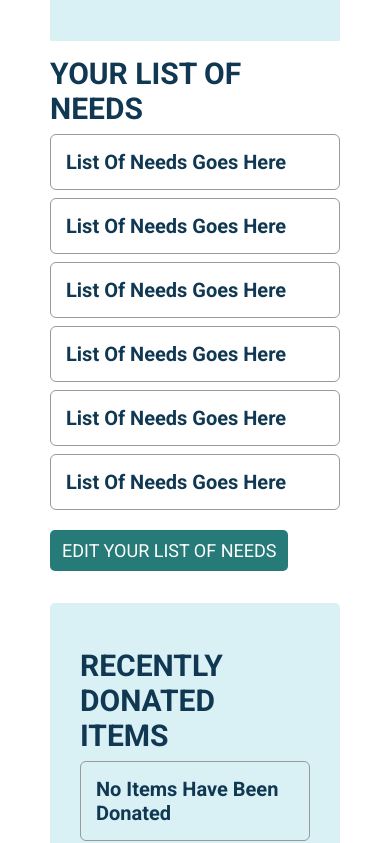
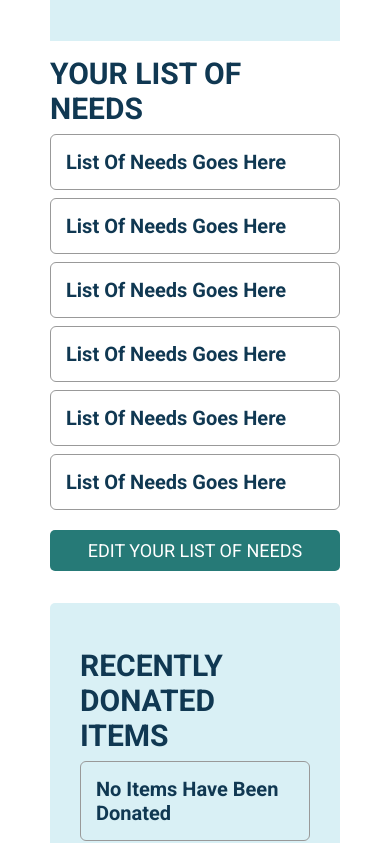
Before and after one commit to miloscomplex/feed-the-need-react, a React (Create React App) app in the folder frontend/: page /feed-the-need/needy in a window 390 px wide. Shown: the part 1182-2025 px from the top of the page. Built offline with nearby package versions, Linux system fonts and the light colour scheme.

Commit message:
making needyLanding lists responsive and in flexbox

```diff
--- a/frontend/src/components/needy/NeedyLanding.js
+++ b/frontend/src/components/needy/NeedyLanding.js
@@ -46,7 +46,10 @@ function NeedyLanding() {
 
       <activity>
         <h2>Recently donated items</h2>
-        <ul>
+        <ul className='needy-landing__donated'>
+          <li>No Items have been donated</li>
+          <li>No Items have been donated</li>
+          <li>No Items have been donated</li>
           <li>No Items have been donated</li>
         </ul>
       </activity>
--- a/frontend/src/sass/base/_base.scss
+++ b/frontend/src/sass/base/_base.scss
@@ -66,6 +66,9 @@ input, textarea {
     cursor: pointer;
     width: auto;
     transition: all .3s;
+    @include respond(phone) {
+      min-width: 100%;
+    }
   }
 
   &[type='submit']:hover {
--- a/frontend/src/sass/layout/content.scss
+++ b/frontend/src/sass/layout/content.scss
@@ -26,5 +26,11 @@
         color: lighten($color-marine-green, 25%);
       }
     }
+
+    @include respond(phone) {
+      min-width: 100%;
+      text-align: center;
+    }
   }
+
 }
--- a/frontend/src/sass/pages/needy-landing.scss
+++ b/frontend/src/sass/pages/needy-landing.scss
@@ -67,4 +67,37 @@
 
 
   }
+
+  &__ul {
+    display: flex;
+    flex-wrap: wrap;
+
+    & li {
+      min-width: 33.333%;
+
+      @include respond(tab-port) {
+        min-width: 50%;
+      }
+
+      @include respond(phone) {
+        min-width: 100%;
+      }
+
+    }
+  }
+
+  &__donated {
+    display: flex;
+    flex-wrap: wrap;
+
+    & li {
+      min-width: 50%;
+
+      @include respond(tab-port) {
+        min-width: 100%;
+      }
+    }
+
+
+  }
 }
```
